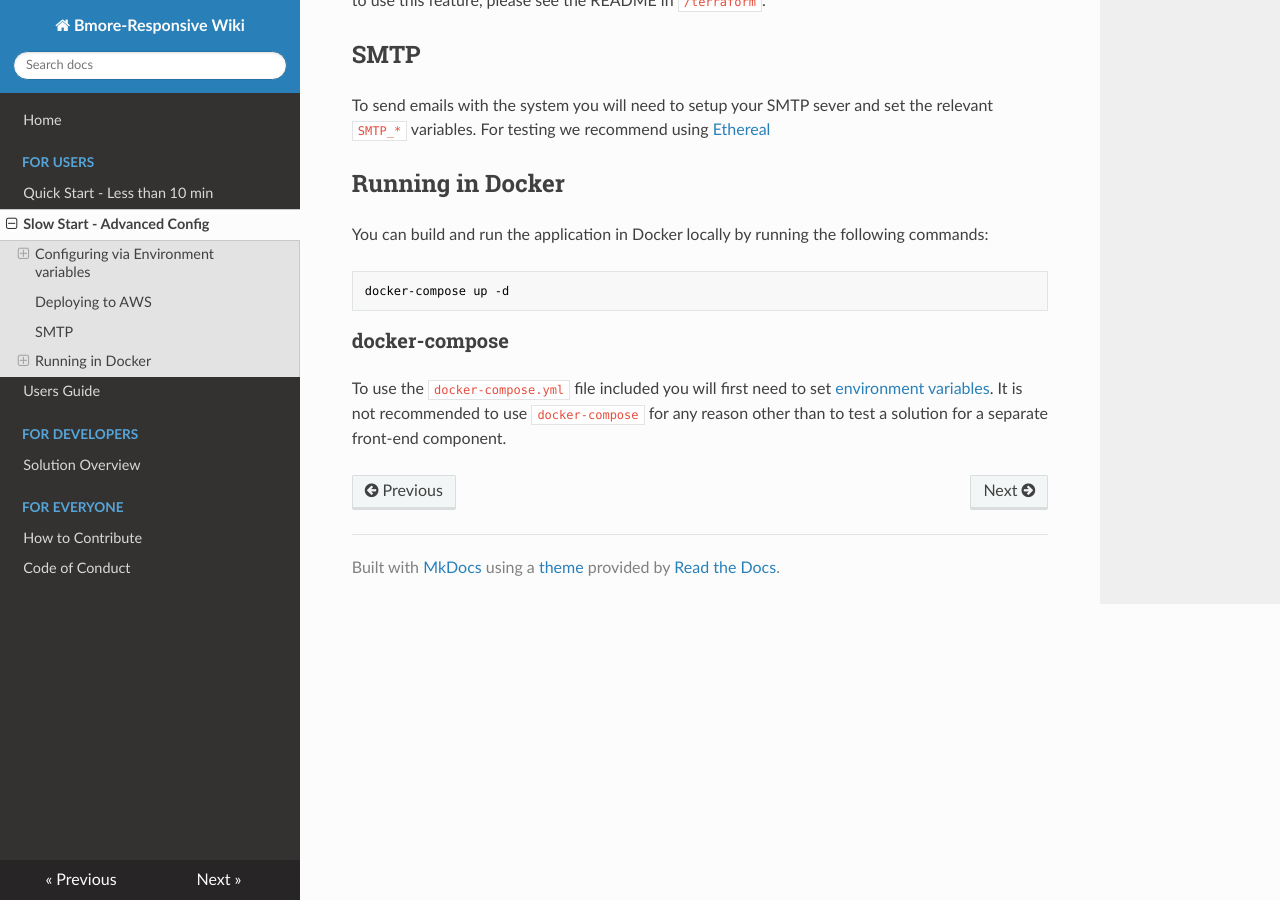
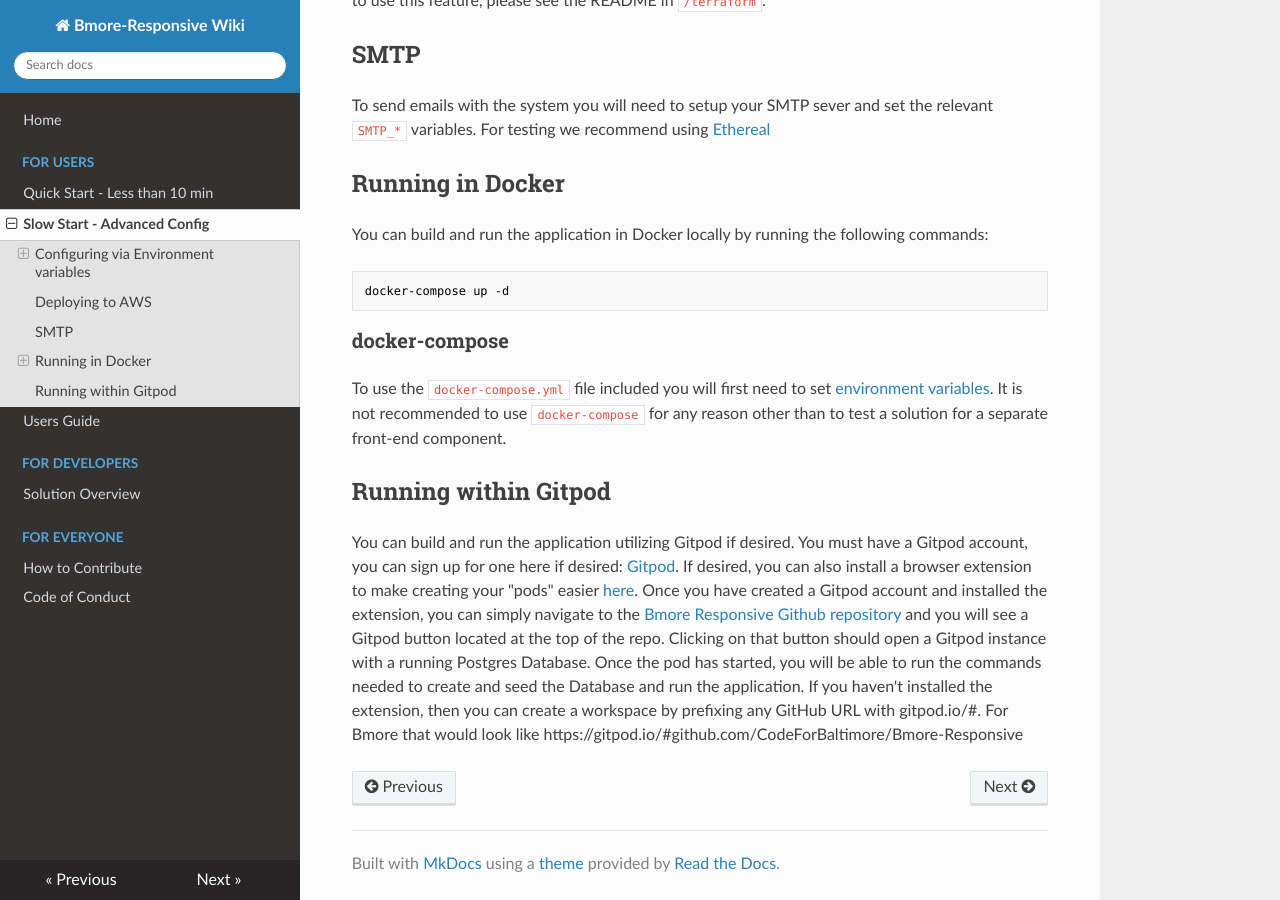
Before and after one commit to CodeForBaltimore/Bmore-Responsive, an MkDocs documentation site: the page built from docs/SlowStart.md, in a window 1280 px wide and 900 px high, scrolled down 1098 px. Built offline with MkDocs 1.6.1, drawn with Linux system fonts in a browser that asks for light colours; nearby versions of some CDN libraries.

Commit message:
Setup/gitpod (#384)
* Adding gitpod configurations

* Renaming dockerfile

* Removing extra start postgres command

* Adding npm install init command

* Updating dependencies to allow the application to run within Gitpod

* More gitpod modifications

* Update SlowStart.md

Adding more details about the gitpod extension and how to start a workspace

```diff
--- a/docs/SlowStart.md
+++ b/docs/SlowStart.md
@@ -46,3 +46,7 @@
 ### docker-compose
 
 To use the `docker-compose.yml` file included you will first need to set [environment variables](#environment-variables). It is not recommended to use `docker-compose` for any reason other than to test a solution for a separate front-end component.
+
+## Running within Gitpod
+
+You can build and run the application utilizing Gitpod if desired. You must have a Gitpod account, you can sign up for one here if desired: [Gitpod](https://gitpod.io/). If desired, you can also install a browser extension to make creating your "pods" easier [here](https://www.gitpod.io/docs/browser-extension/). Once you have created a Gitpod account and installed the extension, you can simply navigate to the [Bmore Responsive Github repository](https://github.com/CodeForBaltimore/Bmore-Responsive) and you will see a Gitpod button located at the top of the repo. Clicking on that button should open a Gitpod instance with a running Postgres Database. Once the pod has started, you will be able to run the commands needed to create and seed the Database and run the application. If you haven't installed the extension, then you can create a workspace by prefixing any GitHub URL with gitpod.io/#. For Bmore that would look like https://gitpod.io/#github.com/CodeForBaltimore/Bmore-Responsive
--- a/package.json
+++ b/package.json
@@ -53,7 +53,7 @@
     "nodemailer": "^6.4.18",
     "nodemon": "2.0.7",
     "nunjucks": "^3.2.3",
-    "pg": "7.18.2",
+    "pg": "^8.5.1",
     "random-words": "1.1.1",
     "sequelize": "5.22.3",
     "snyk": "^1.459.0",
```
Also changed, not shown: .gitpod.yml (added, +20 -0 lines), 2 other files.
